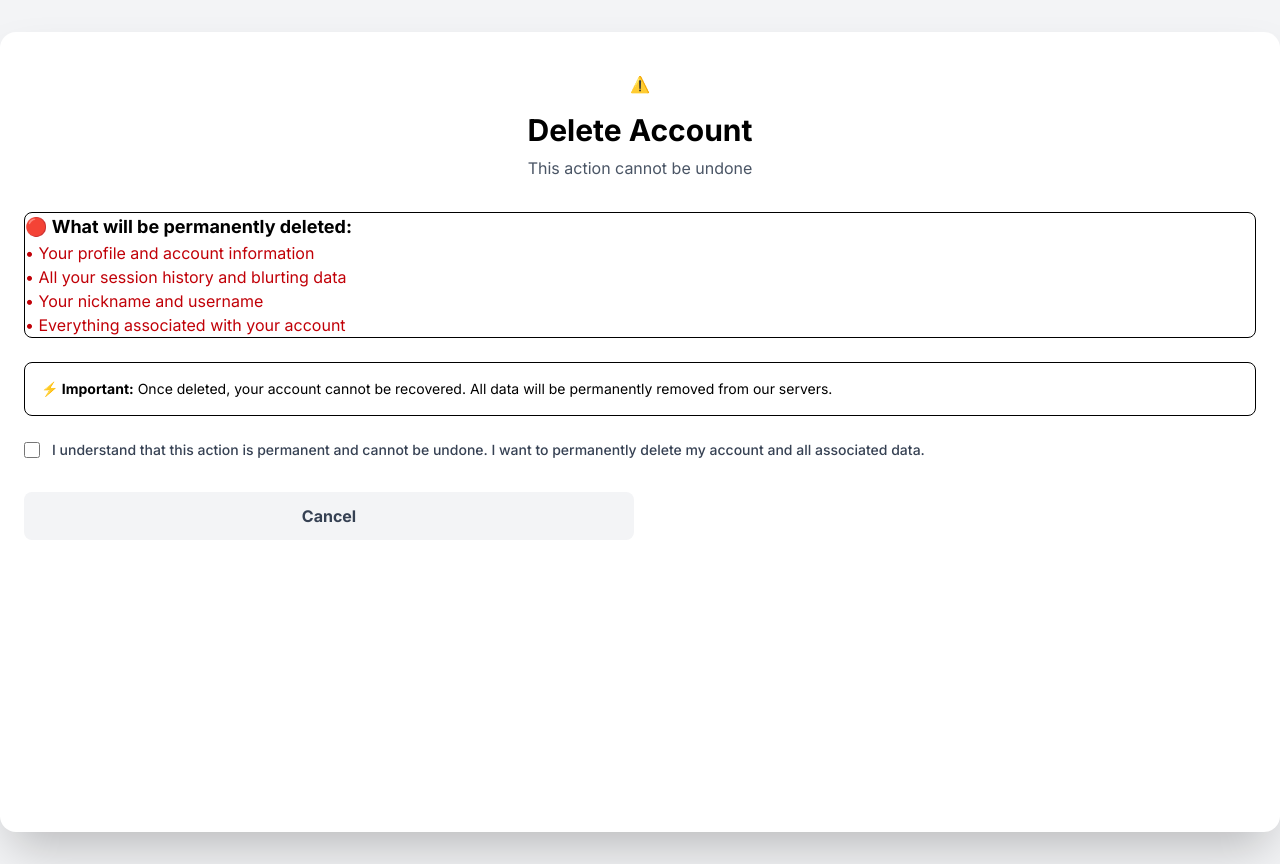
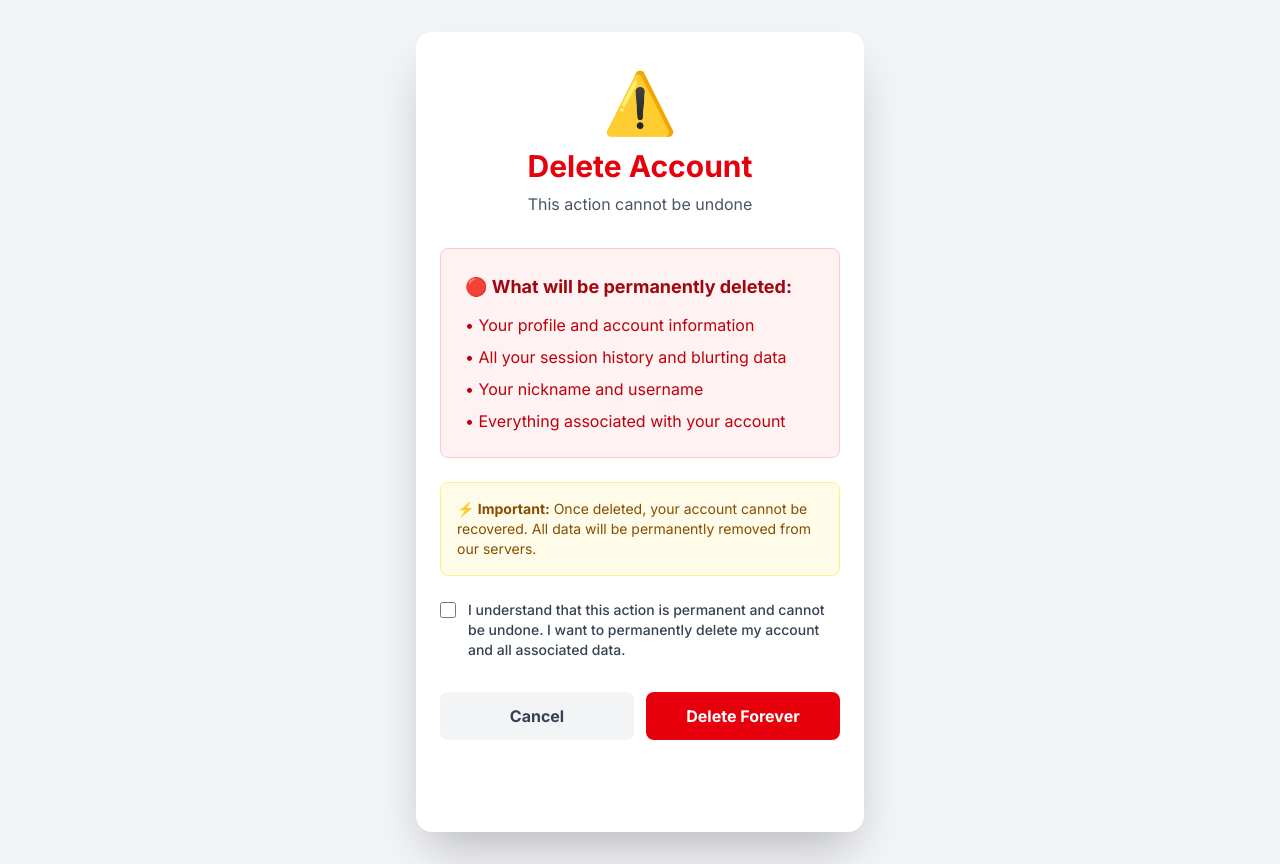
Before and after one commit to Zandaa1/blurtit, a PHP site: page /delete_account.php in a window 1280 px wide. Run offline with PHP 8.4, Linux system fonts and the light colour scheme; the visitor is signed in with stand-in values (Sample User, id 1).

Commit message:
manual revert everything back to 4c724643a542e1313f1fa6a71024adc3a5081b6c

```diff
--- a/css/output.css
+++ b/css/output.css
@@ -9,15 +9,23 @@
       "Courier New", monospace;
     --color-red-50: oklch(97.1% 0.013 17.38);
     --color-red-100: oklch(93.6% 0.032 17.717);
+    --color-red-200: oklch(88.5% 0.062 18.334);
     --color-red-400: oklch(70.4% 0.191 22.216);
     --color-red-500: oklch(63.7% 0.237 25.331);
+    --color-red-600: oklch(57.7% 0.245 27.325);
     --color-red-700: oklch(50.5% 0.213 27.518);
+    --color-red-800: oklch(44.4% 0.177 26.899);
     --color-orange-500: oklch(70.5% 0.213 47.604);
+    --color-yellow-50: oklch(98.7% 0.026 102.212);
+    --color-yellow-200: oklch(94.5% 0.129 101.54);
+    --color-yellow-800: oklch(47.6% 0.114 61.907);
     --color-green-50: oklch(98.2% 0.018 155.826);
+    --color-green-100: oklch(96.2% 0.044 156.743);
+    --color-green-400: oklch(79.2% 0.209 151.711);
     --color-green-500: oklch(72.3% 0.219 149.579);
+    --color-green-700: oklch(52.7% 0.154 150.069);
     --color-blue-50: oklch(97% 0.014 254.604);
     --color-blue-100: oklch(93.2% 0.032 255.585);
-    --color-blue-300: oklch(80.9% 0.105 251.813);
     --color-blue-400: oklch(70.7% 0.165 254.624);
     --color-blue-500: oklch(62.3% 0.214 259.815);
     --color-blue-600: oklch(54.6% 0.245 262.881);
@@ -51,6 +59,8 @@
     --text-2xl--line-height: calc(2 / 1.5);
     --text-3xl: 1.875rem;
     --text-3xl--line-height: calc(2.25 / 1.875);
+    --text-6xl: 3.75rem;
+    --text-6xl--line-height: 1;
     --font-weight-medium: 500;
     --font-weight-semibold: 600;
     --font-weight-bold: 700;
@@ -58,9 +68,7 @@
     --radius-lg: 0.5rem;
     --radius-xl: 0.75rem;
     --radius-2xl: 1rem;
-    --radius-3xl: 1.5rem;
     --ease-in-out: cubic-bezier(0.4, 0, 0.2, 1);
-    --animate-spin: spin 1s linear infinite;
     --default-transition-duration: 150ms;
     --default-transition-timing-function: cubic-bezier(0.4, 0, 0.2, 1);
     --default-font-family: var(--font-sans);
@@ -308,14 +307,14 @@
   .mt-auto {
     margin-top: auto;
   }
-  .mr-3 {
-    margin-right: calc(var(--spacing) * 3);
-  }
   .mb-1 {
     margin-bottom: calc(var(--spacing) * 1);
   }
   .mb-2 {
     margin-bottom: calc(var(--spacing) * 2);
+  }
+  .mb-3 {
+    margin-bottom: calc(var(--spacing) * 3);
   }
   .mb-4 {
     margin-bottom: calc(var(--spacing) * 4);
@@ -497,6 +448,13 @@
       --tw-space-y-reverse: 0;
       margin-block-start: calc(calc(var(--spacing) * 1) * var(--tw-space-y-reverse));
       margin-block-end: calc(calc(var(--spacing) * 1) * calc(1 - var(--tw-space-y-reverse)));
+    }
+  }
+  .space-y-2 {
+    :where(& > :not(:last-child)) {
+      --tw-space-y-reverse: 0;
+      margin-block-start: calc(calc(var(--spacing) * 2) * var(--tw-space-y-reverse));
+      margin-block-end: calc(calc(var(--spacing) * 2) * calc(1 - var(--tw-space-y-reverse)));
     }
   }
   .space-y-3 {
@@ -576,14 +524,20 @@
   .border-gray-300 {
     border-color: var(--color-gray-300);
   }
+  .border-green-400 {
+    border-color: var(--color-green-400);
+  }
+  .border-red-200 {
+    border-color: var(--color-red-200);
+  }
   .border-red-400 {
     border-color: var(--color-red-400);
   }
   .border-red-500 {
     border-color: var(--color-red-500);
   }
-  .bg-blue-100 {
-    background-color: var(--color-blue-100);
+  .border-yellow-200 {
+    border-color: var(--color-yellow-200);
   }
   .bg-blue-500 {
     background-color: var(--color-blue-500);
@@ -600,34 +554,32 @@
   .bg-green-50 {
     background-color: var(--color-green-50);
   }
+  .bg-green-100 {
+    background-color: var(--color-green-100);
+  }
+  .bg-red-50 {
+    background-color: var(--color-red-50);
+  }
   .bg-red-100 {
     background-color: var(--color-red-100);
+  }
+  .bg-red-600 {
+    background-color: var(--color-red-600);
   }
   .bg-white {
     background-color: var(--color-white);
   }
-  .bg-gradient-to-br {
-    --tw-gradient-position: to bottom right in oklab;
-    background-image: linear-gradient(var(--tw-gradient-stops));
-  }
-  .from-blue-50 {
-    --tw-gradient-from: var(--color-blue-50);
-    --tw-gradient-stops: var(--tw-gradient-via-stops, var(--tw-gradient-position), var(--tw-gradient-from) var(--tw-gradient-from-position), var(--tw-gradient-to) var(--tw-gradient-to-position));
-  }
-  .via-gray-50 {
-    --tw-gradient-via: var(--color-gray-50);
-    --tw-gradient-via-stops: var(--tw-gradient-position), var(--tw-gradient-from) var(--tw-gradient-from-position), var(--tw-gradient-via) var(--tw-gradient-via-position), var(--tw-gradient-to) var(--tw-gradient-to-position);
-    --tw-gradient-stops: var(--tw-gradient-via-stops);
-  }
-  .to-blue-100 {
-    --tw-gradient-to: var(--color-blue-100);
-    --tw-gradient-stops: var(--tw-gradient-via-stops, var(--tw-gradient-position), var(--tw-gradient-from) var(--tw-gradient-from-position), var(--tw-gradient-to) var(--tw-gradient-to-position));
+  .bg-yellow-50 {
+    background-color: var(--color-yellow-50);
   }
   .p-3 {
     padding: calc(var(--spacing) * 3);
   }
   .p-4 {
     padding: calc(var(--spacing) * 4);
+  }
+  .p-6 {
+    padding: calc(var(--spacing) * 6);
   }
   .px-4 {
     padding-inline: calc(var(--spacing) * 4);
@@ -699,6 +639,10 @@
   .text-3xl {
     font-size: var(--text-3xl);
     line-height: var(--tw-leading, var(--text-3xl--line-height));
+  }
+  .text-6xl {
+    font-size: var(--text-6xl);
+    line-height: var(--tw-leading, var(--text-6xl--line-height));
   }
   .text-base {
     font-size: var(--text-base);
@@ -766,31 +710,35 @@
   .text-green-500 {
     color: var(--color-green-500);
   }
+  .text-green-700 {
+    color: var(--color-green-700);
+  }
   .text-orange-500 {
     color: var(--color-orange-500);
   }
   .text-red-500 {
     color: var(--color-red-500);
   }
+  .text-red-600 {
+    color: var(--color-red-600);
+  }
   .text-red-700 {
     color: var(--color-red-700);
+  }
+  .text-red-800 {
+    color: var(--color-red-800);
   }
   .text-white {
     color: var(--color-white);
   }
-  .underline {
-    text-decoration-line: underline;
+  .text-yellow-800 {
+    color: var(--color-yellow-800);
   }
-  .placeholder-gray-500 {
-    &::placeholder {
-      color: var(--color-gray-500);
-    }
+  .lowercase {
+    text-transform: lowercase;
   }
-  .opacity-25 {
-    opacity: 25%;
-  }
-  .opacity-75 {
-    opacity: 75%;
+  .uppercase {
+    text-transform: uppercase;
   }
   .shadow-lg {
     --tw-shadow: 0 10px 15px -3px var(--tw-shadow-color, rgb(0 0 0 / 0.1)), 0 4px 6px -4px var(--tw-shadow-color, rgb(0 0 0 / 0.1));
@@ -866,6 +799,13 @@
       }
     }
   }
+  .hover\:bg-gray-200 {
+    &:hover {
+      @media (hover: hover) {
+        background-color: var(--color-gray-200);
+      }
+    }
+  }
   .hover\:bg-red-50 {
     &:hover {
       @media (hover: hover) {
@@ -873,24 +813,17 @@
       }
     }
   }
+  .hover\:bg-red-700 {
+    &:hover {
+      @media (hover: hover) {
+        background-color: var(--color-red-700);
+      }
+    }
+  }
   .hover\:text-blue-500 {
     &:hover {
       @media (hover: hover) {
         color: var(--color-blue-500);
-      }
-    }
-  }
-  .hover\:text-blue-600 {
-    &:hover {
-      @media (hover: hover) {
-        color: var(--color-blue-600);
-      }
-    }
-  }
-  .hover\:text-gray-600 {
-    &:hover {
-      @media (hover: hover) {
-        color: var(--color-gray-600);
       }
     }
   }
@@ -978,6 +901,11 @@
   .active\:bg-red-100 {
     &:active {
       background-color: var(--color-red-100);
+    }
+  }
+  .active\:bg-red-800 {
+    &:active {
+      background-color: var(--color-red-800);
     }
   }
   .md\:absolute {
@@ -1028,6 +956,11 @@
   .md\:max-w-lg {
     @media (width >= 48rem) {
       max-width: var(--container-lg);
+    }
+  }
+  .md\:max-w-md {
+    @media (width >= 48rem) {
+      max-width: var(--container-md);
     }
   }
   .md\:max-w-sm {
@@ -1118,48 +1051,6 @@
   inherits: false;
   initial-value: solid;
 }
-@property --tw-gradient-position {
-  syntax: "*";
-  inherits: false;
-}
-@property --tw-gradient-from {
-  syntax: "<color>";
-  inherits: false;
-  initial-value: #0000;
-}
-@property --tw-gradient-via {
-  syntax: "<color>";
-  inherits: false;
-  initial-value: #0000;
-}
-@property --tw-gradient-to {
-  syntax: "<color>";
-  inherits: false;
-  initial-value: #0000;
-}
-@property --tw-gradient-stops {
-  syntax: "*";
-  inherits: false;
-}
-@property --tw-gradient-via-stops {
-  syntax: "*";
-  inherits: false;
-}
-@property --tw-gradient-from-position {
-  syntax: "<length-percentage>";
-  inherits: false;
-  initial-value: 0%;
-}
-@property --tw-gradient-via-position {
-  syntax: "<length-percentage>";
-  inherits: false;
-  initial-value: 50%;
-}
-@property --tw-gradient-to-position {
-  syntax: "<length-percentage>";
-  inherits: false;
-  initial-value: 100%;
-}
 @property --tw-font-weight {
   syntax: "*";
   inherits: false;
@@ -1229,12 +1120,56 @@
   inherits: false;
   initial-value: 0 0 #0000;
 }
-@property --tw-outline-style {
+@property --tw-blur {
   syntax: "*";
   inherits: false;
-  initial-value: solid;
 }
-@property --tw-duration {
+@property --tw-brightness {
+  syntax: "*";
+  inherits: false;
+}
+@property --tw-contrast {
+  syntax: "*";
+  inherits: false;
+}
+@property --tw-grayscale {
+  syntax: "*";
+  inherits: false;
+}
+@property --tw-hue-rotate {
+  syntax: "*";
+  inherits: false;
+}
+@property --tw-invert {
+  syntax: "*";
+  inherits: false;
+}
+@property --tw-opacity {
+  syntax: "*";
+  inherits: false;
+}
+@property --tw-saturate {
+  syntax: "*";
+  inherits: false;
+}
+@property --tw-sepia {
+  syntax: "*";
+  inherits: false;
+}
+@property --tw-drop-shadow {
+  syntax: "*";
+  inherits: false;
+}
+@property --tw-drop-shadow-color {
+  syntax: "*";
+  inherits: false;
+}
+@property --tw-drop-shadow-alpha {
+  syntax: "<percentage>";
+  inherits: false;
+  initial-value: 100%;
+}
+@property --tw-drop-shadow-size {
   syntax: "*";
   inherits: false;
 }
@@ -1276,15 +1206,6 @@
       --tw-space-y-reverse: 0;
       --tw-space-x-reverse: 0;
       --tw-border-style: solid;
-      --tw-gradient-position: initial;
-      --tw-gradient-from: #0000;
-      --tw-gradient-via: #0000;
-      --tw-gradient-to: #0000;
-      --tw-gradient-stops: initial;
-      --tw-gradient-via-stops: initial;
-      --tw-gradient-from-position: 0%;
-      --tw-gradient-via-position: 50%;
-      --tw-gradient-to-position: 100%;
       --tw-font-weight: initial;
       --tw-shadow: 0 0 #0000;
       --tw-shadow-color: initial;
@@ -1300,8 +1221,19 @@
       --tw-ring-offset-width: 0px;
       --tw-ring-offset-color: #fff;
       --tw-ring-offset-shadow: 0 0 #0000;
-      --tw-outline-style: solid;
-      --tw-duration: initial;
+      --tw-blur: initial;
+      --tw-brightness: initial;
+      --tw-contrast: initial;
+      --tw-grayscale: initial;
+      --tw-hue-rotate: initial;
+      --tw-invert: initial;
+      --tw-opacity: initial;
+      --tw-saturate: initial;
+      --tw-sepia: initial;
+      --tw-drop-shadow: initial;
+      --tw-drop-shadow-color: initial;
+      --tw-drop-shadow-alpha: 100%;
+      --tw-drop-shadow-size: initial;
       --tw-ease: initial;
       --tw-scale-x: 1;
       --tw-scale-y: 1;
--- a/delete_account.php
+++ b/delete_account.php
@@ -166,11 +166,3 @@ if ($_SERVER["REQUEST_METHOD"] == "POST") {
     </script>
 </body>
 </html>
-<?php
-   // Start the session
-   session_start();
-
-   if(!isset($_SESSION['login_user'])){
-      header("location: login.php");
-      die();
-   }
--- a/index.php
+++ b/index.php
@@ -3,7 +3,6 @@ include('session.php');
 include('config.php');
 
 $user_id = $_SESSION['id'];
-$user_nickname = $_SESSION['nickname'];
 
 ?>
 
--- a/session.php
+++ b/session.php
@@ -7,4 +7,9 @@
       die();
    }
 
+   // Store session variables for easy access
+   $login_session = $_SESSION['login_user'];
+   $user_id = $_SESSION['id'];
+   $user_nickname = $_SESSION['nickname'];
+
 ?>
--- a/sessions.php
+++ b/sessions.php
@@ -1,6 +1,6 @@
 <?php
 // test sessions here
-$testSessionCount = 1;
+$testSessionCount = 0;
 
 include('session.php');
 include('config.php');
```
Also changed, not shown: other parts of css/output.css (+11 -120 lines), composer.json (deleted, +0 -12 lines), login.php (+18 -0 lines), register.php (+37 -0 lines), 2 other files.
